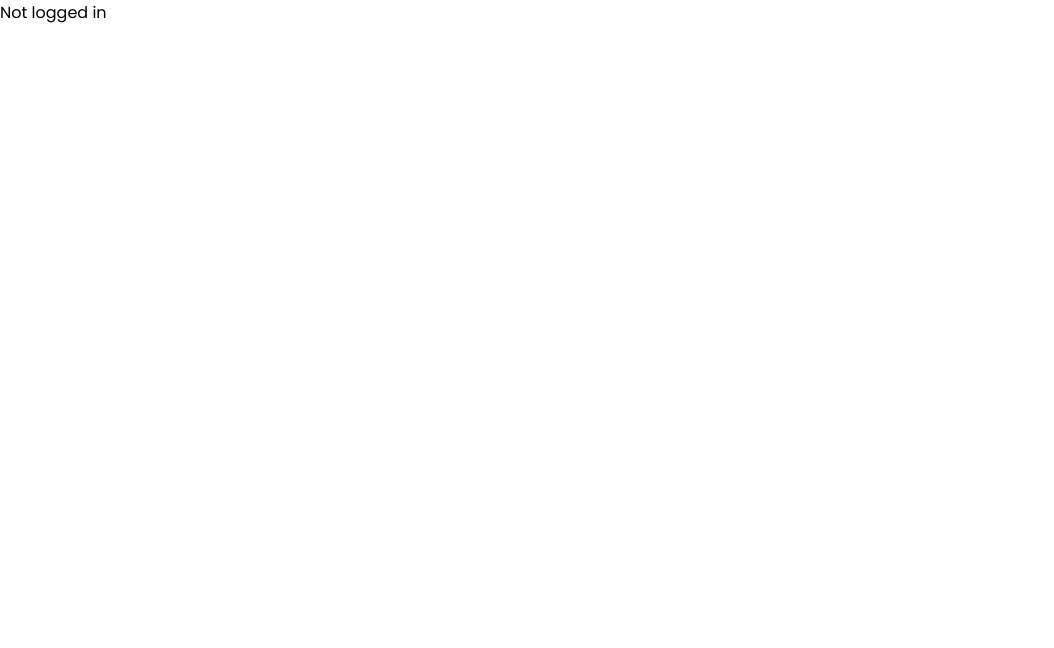
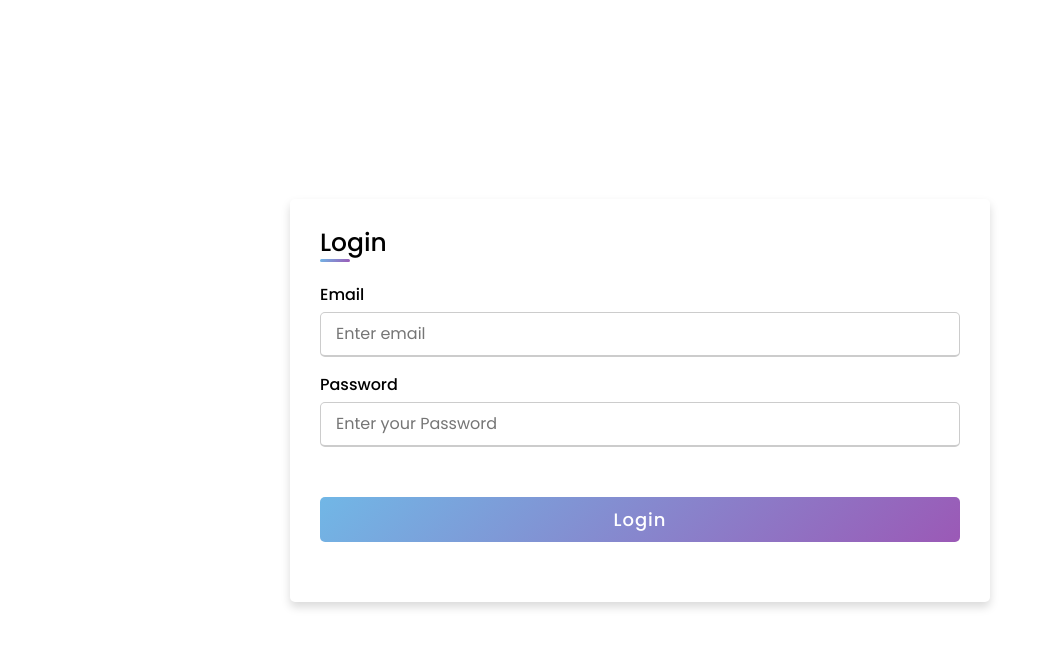
Before and after one commit to SourabhKardile/Event-Registration-with-QR-Verification, a React (Create React App) app: page /admin in a window 1280 px wide. Shown: the top 648 px of the page, without its empty margins (0-1054 px from the left). Built offline with nearby package versions, Linux system fonts and the light colour scheme; the HTML template or start-up script is replaced by a standard one.

Commit message:
Login functionality

```diff
--- a/src/App.js
+++ b/src/App.js
@@ -6,14 +6,18 @@ import ProtectedRoutes from './admin/ProtectedRoutes';
 import Login from './admin/Login';
 
 function App() {
+
   return (
     <BrowserRouter>
+
       <Routes>
         <Route path="/" element={<Home />} />
+
         <Route  path="/admin" element={<Login />} />
         <Route element={<ProtectedRoutes />}>
         <Route path="/dashboard" element={<Dashboard />} />
         </Route>
+
       </Routes>
     </BrowserRouter>
 
--- a/src/Home.js
+++ b/src/Home.js
@@ -8,9 +8,6 @@ export default function Home() {
     const [address, setAddress] = useState(null);
     const handleSubmit = async(event) => {
         event.preventDefault();
-        console.log(name);
-        console.log(phone);
-        console.log(address);
         const data = {
             name: name,
             phone: phone,
--- a/src/admin/Login.js
+++ b/src/admin/Login.js
@@ -1,9 +1,83 @@
-import React from 'react'
+import React, { useEffect, useState } from 'react'
+import { useLocation, useNavigate } from 'react-router-dom';
+import '../home.css';
+import { signInWithEmailAndPassword } from 'firebase/auth';
+import { auth } from '../firebaseConfig';
+export default function Login() {
+  useEffect(()=>{
+    const test = sessionStorage.getItem('user');
+    if(test?.toLowerCase() === 'true'){
+      navigate("/dashboard", {replace: true});
+    }
+  })
+  const navigate = useNavigate();
+  const location = useLocation();
+  const [email, setEmail] = useState('');
+  const [password, setPassword] = useState('');
+  const [error, setError] = useState('');
+  const [isLoading, setIsLoading] = useState(false);
+useEffect(()=>{
+  setError('');
+},[email,password])
+  const handleLogin = async(event) => {
+    event.preventDefault();
 
-export default function Login() {
+    if (!email || !password) {
+      setError('Please provide both email and password.');
+      return;
+    }
+    setIsLoading(true);
+    try {
+      const userCredential = await signInWithEmailAndPassword(auth, email, password);
+      // console.log('Login success:', userCredential.user);
+      if(userCredential){
+        sessionStorage.setItem('user', true);
+           if (location.state?.from) {
+              navigate(location.state.from, {replace: true});
+            }
+            navigate("/dashboard", {replace: true});
+      }
+
+    } catch (error) {
+      setError('Login failed. Please check your email and password.');
+      // console.error('Login error:', error);
+    }finally {
+      setIsLoading(false);  // Set loading to false after login attempt
+    }
+
+  }
+
+
+
   return (
-    <div>
-      Not logged in
+
+    <div className="main">
+    <div className="container">
+    <div className="title">Login</div>
+    <div className="content">
+      <form onSubmit={handleLogin}>
+        <div className="user-details">
+          <div className="input-box">
+            <span className="details">Email</span>
+            <input type="text" placeholder="Enter email" required  onChange={(e) => setEmail(e.target.value)}/>
+          </div>
+          <div className="input-box">
+            <span className="details">Password</span>
+            <input type="password" placeholder="Enter your Password" required onChange={(e) => setPassword(e.target.value)} />
+          </div>
+
+        </div>
+        {isLoading ? (<div className="spinner-container" style={{display:'flex', justifyContent:'center'}}>
+      <div className="loading-spinner">
+      </div>
+    </div>) : ( <div className="button">
+          <input type="submit" value="Login"/>
+        </div>
+        )}
+        {error && <div className="error" style={{color:"red"}}>{error}</div>}
+      </form>
     </div>
+  </div>
+  </div>
   )
 }
--- a/src/admin/ProtectedRoutes.js
+++ b/src/admin/ProtectedRoutes.js
@@ -1,12 +1,17 @@
-import { Navigate, Outlet } from "react-router-dom";
+
+import { Navigate, Outlet, useLocation } from "react-router-dom";
+
 
 const useAuth = () =>{
-    const user = {loggedIn: true}
-    return user && user.loggedIn;
+
+  const bool = sessionStorage.getItem('user');
+  const user = bool?.toLowerCase() === 'true';
+    return user;
 }
 
 export default function ProtectedRoutes() {
+  const location = useLocation();
     const isAuth = useAuth();
 
-  return isAuth ? <Outlet /> : <Navigate to="/admin" />
+  return isAuth ? <Outlet /> : <Navigate replace state={{ from: location }} to="/admin" />
 }
--- a/src/firebaseConfig.js
+++ b/src/firebaseConfig.js
@@ -1,5 +1,6 @@
 import { initializeApp } from "firebase/app";
 import { getFirestore } from "firebase/firestore";
+import { getAuth } from "firebase/auth";
 
 const firebaseConfig = {
   apiKey: "AIzaSyAgEoRCZNZDOksIXdXjV8mgvauPYDmXOZE",
@@ -12,4 +13,5 @@ const firebaseConfig = {
 };
 
 const app = initializeApp(firebaseConfig);
+export const auth = getAuth(app);
 export const firestore = getFirestore(app)
--- a/src/home.css
+++ b/src/home.css
@@ -120,6 +120,25 @@ form .input-box span.details{
   /* transform: scale(0.99); */
   background: linear-gradient(-135deg, #71b7e6, #9b59b6);
   }
+
+
+  .loading-spinner {
+    width: 40px;
+    height: 40px;
+    border: 5px solid #71b7e6; /* Light grey */
+    border-top: 5px solid #9b59b6; /* Black */
+    border-radius: 50%;
+    animation: spinner 1.5s linear infinite;
+  }
+  @keyframes spinner {
+    0% {
+      transform: rotate(0deg);
+    }
+    100% {
+      transform: rotate(360deg);
+    }
+  }
+
  @media(max-width: 584px){
  .container{
   max-width: 100%;
```
